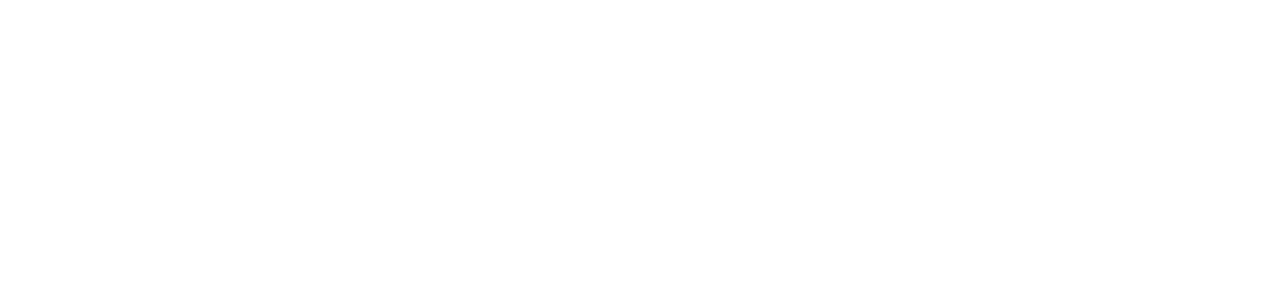
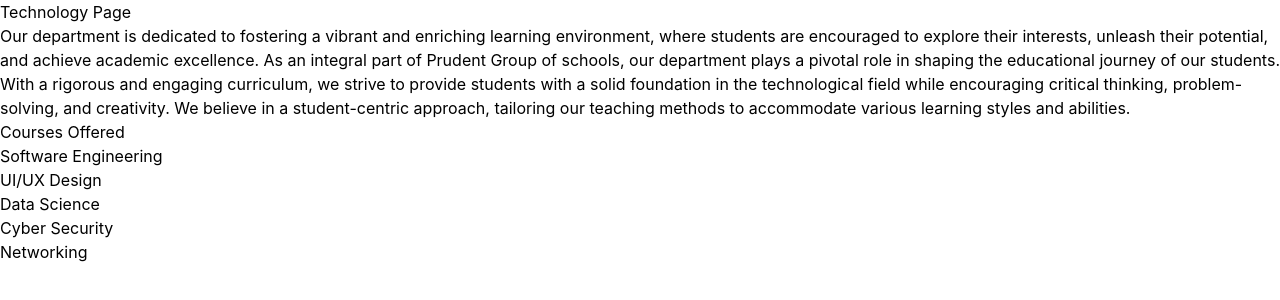
Before and after one commit to paul-nadola/Academic-Sphere-Capstone-project, a React (Create React App) app in the folder client/: page /technology in a window 1280 px wide. Before the commit this address had no page. Shown: the top 300 px of the page. Built offline with nearby package versions, Linux system fonts and the light colour scheme; the HTML template or start-up script is replaced by a standard one.

Commit message:
updated App

```diff
--- a/client/src/App.js
+++ b/client/src/App.js
@@ -2,8 +2,12 @@ import React from 'react';
 import { BrowserRouter as Router, Routes, Route } from 'react-router-dom';
 import Home from './Home';
 import Departments from './Departments';
+import Technology from './Technology';
+import SocialSciences from './SocialSciences';
+import Engineering from './Engineering';
 import About from './About';
 import SignIn from './SignIn';
+import ParentsPage from './ParentsPage';
 
 function App() {
   return (
@@ -14,6 +18,10 @@ function App() {
           <Route path="/departments" element={<Departments />} />
           <Route path="/about" element={<About />} />
           <Route path="/signin" element={<SignIn />} />
+          <Route path="/technology" element={<Technology />} />
+          <Route path="/social-sciences" element={<SocialSciences />} />
+          <Route path="/engineering" element={<Engineering />} />
+          <Route path="/parents" element={<ParentsPage />} />
         </Routes>
       </div>
     </Router>
```
